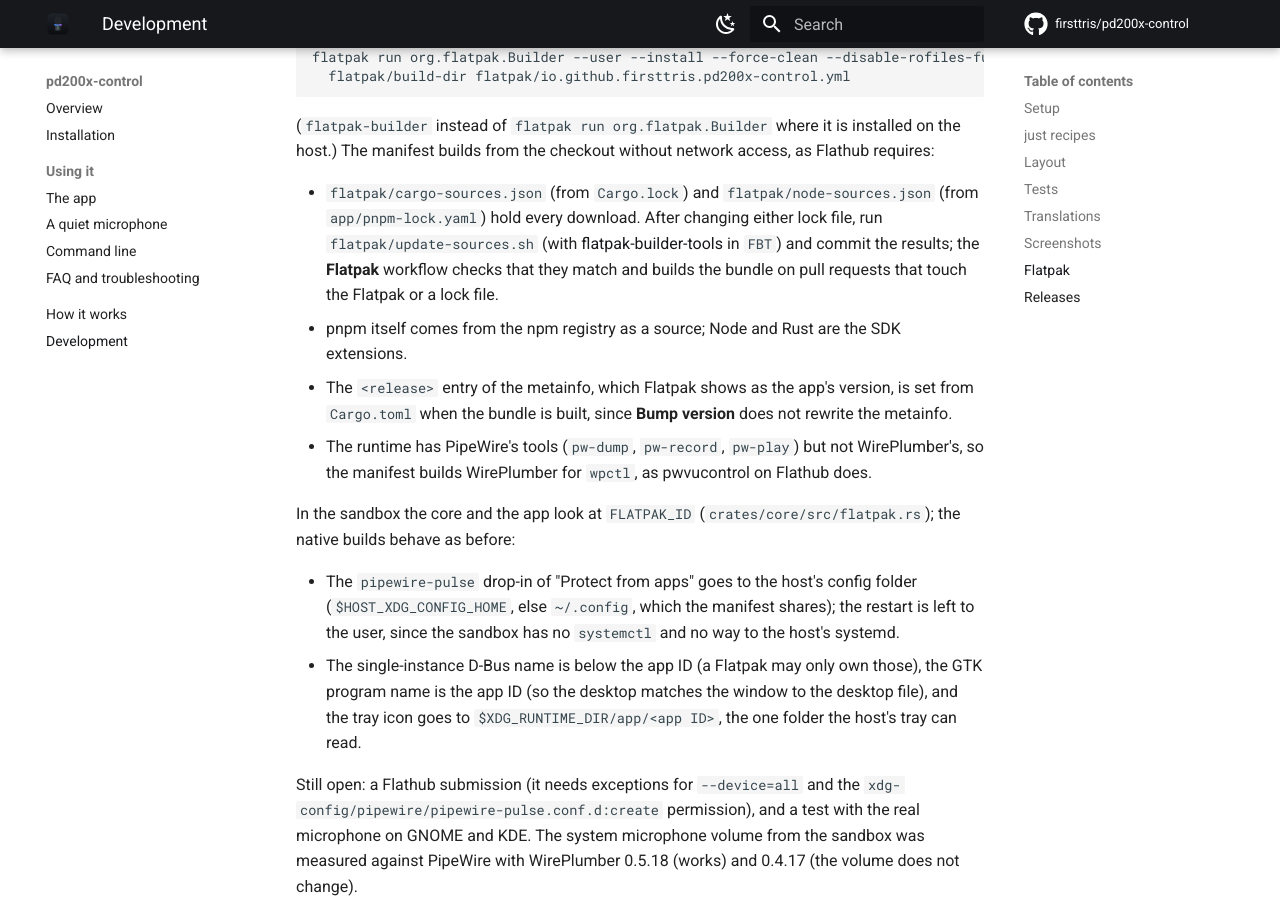
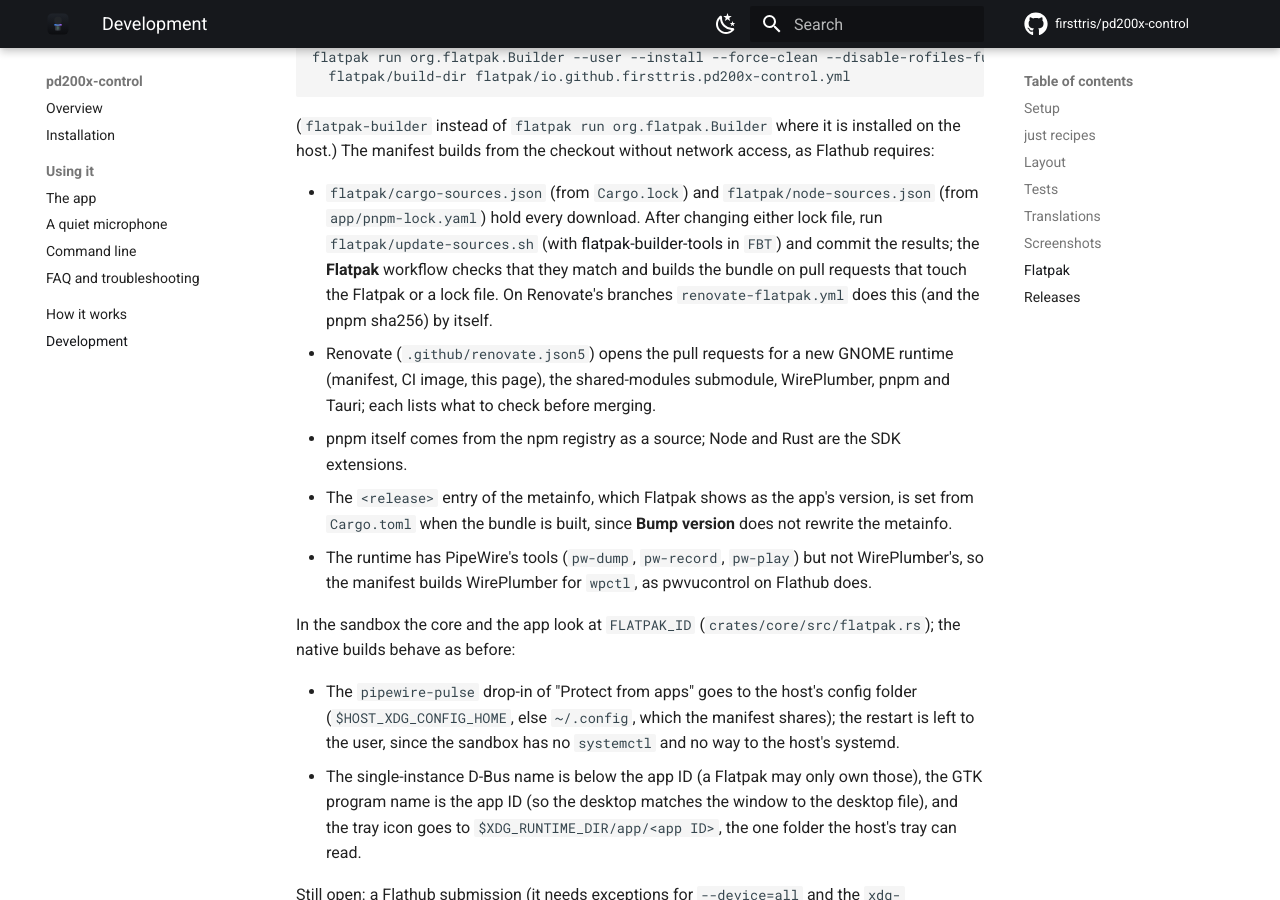
Before and after one commit to firsttris/pd200x-control, an MkDocs documentation site: the page built from docs/development.md, in a window 1280 px wide and 900 px high, scrolled down 2931 px. Built offline with MkDocs 1.6.1 and Material for MkDocs 9.7.7, drawn with Linux system fonts in a browser that asks for light colours; comment, search, counter and statistics services are not loaded.

Commit message:
Renovate for the GNOME runtime, shared-modules, WirePlumber, pnpm and Tauri
Renovate opens one pull request per upstream the app is built on, each
with what to check before merging: the GNOME runtime (manifest, the
gnome-N image of the Flatpak workflow, docs/development.md), the
flathub/shared-modules submodule, the WirePlumber the Flatpak builds for
wpctl (tag and commit), pnpm (packageManager, the Flatpak's pnpm source,
screenshots.yml) and Tauri with the tauri-specta release candidates
(crates and npm packages together, Tauri 3 alphas left out). Everything
else stays untracked.

The Flatpak builds offline, so a new lock file needs new cargo/node
sources and a new pnpm a new sha256, which Renovate cannot make.
renovate-flatpak.yml runs update-sources.sh and sets the sha256 on the
Renovate branch, commits, and starts CI and the Flatpak workflow.

Co-Authored-By: Claude Opus 5.5 <noreply@anthropic.com>
Claude-Session: https://claude.ai/code/session_01Y3rdfcC26D9RnpBBgHWUB3

```diff
--- a/docs/development.md
+++ b/docs/development.md
@@ -94,7 +94,11 @@ The manifest builds from the checkout without network access, as Flathub require
   `app/pnpm-lock.yaml`) hold every download. After changing either lock file, run
   `flatpak/update-sources.sh` (with [flatpak-builder-tools](https://github.com/flatpak/flatpak-builder-tools)
   in `FBT`) and commit the results; the **Flatpak** workflow checks that they match and builds the
-  bundle on pull requests that touch the Flatpak or a lock file.
+  bundle on pull requests that touch the Flatpak or a lock file. On Renovate's branches
+  `renovate-flatpak.yml` does this (and the pnpm sha256) by itself.
+- Renovate (`.github/renovate.json5`) opens the pull requests for a new GNOME runtime (manifest,
+  CI image, this page), the shared-modules submodule, WirePlumber, pnpm and Tauri; each lists what
+  to check before merging.
 - pnpm itself comes from the npm registry as a source; Node and Rust are the SDK extensions.
 - The `<release>` entry of the metainfo, which Flatpak shows as the app's version, is set from
   `Cargo.toml` when the bundle is built, since **Bump version** does not rewrite the metainfo.
```
Also changed, not shown: 2 other files.
